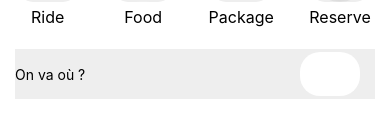
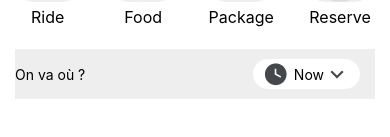
Before and after one commit to jordandefay/VTClone, a React Native app: screen / in a window 390 px wide. Shown: the part 341-478 px from the top of the page. Built offline with nearby package versions, Linux system fonts and the light colour scheme; what react-native-status-bar-height would draw is missing.

Commit message:
Add "On va où ?" and "Maintenant"

```diff
--- a/src/screens/HomeScreen.js
+++ b/src/screens/HomeScreen.js
@@ -59,11 +59,17 @@ const HomeScreen = () => {
         <View style = {styles.view3}>
             <Text>On va où ?</Text>
             <View style = {styles.view4}>
-                <Icon type = "material-community"
-                name = "menu"
-                color = {colors.white}
-                size = {40}
-                />
+                  <Icon type = "material-community"
+                    name = "clock-time-four"
+                    color = {colors.grey1}
+                    size = {26}
+                  />
+                  <Text style = {{marginLeft: 5}}>Now</Text>
+                  <Icon type = "material-community"
+                  name = "chevron-down"
+                  color = {colors.grey1}
+                  size = {26}
+                  />
             </View>
         </View>
       </ScrollView>
```
